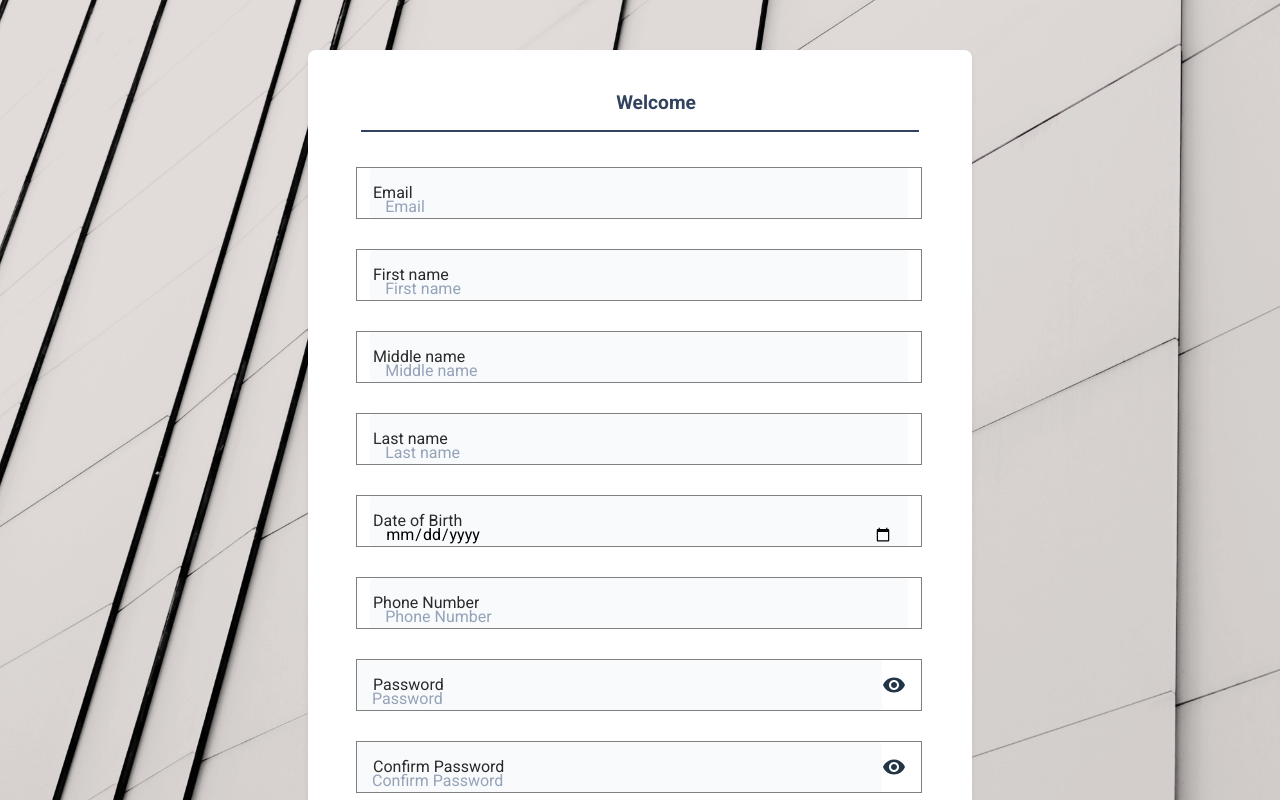
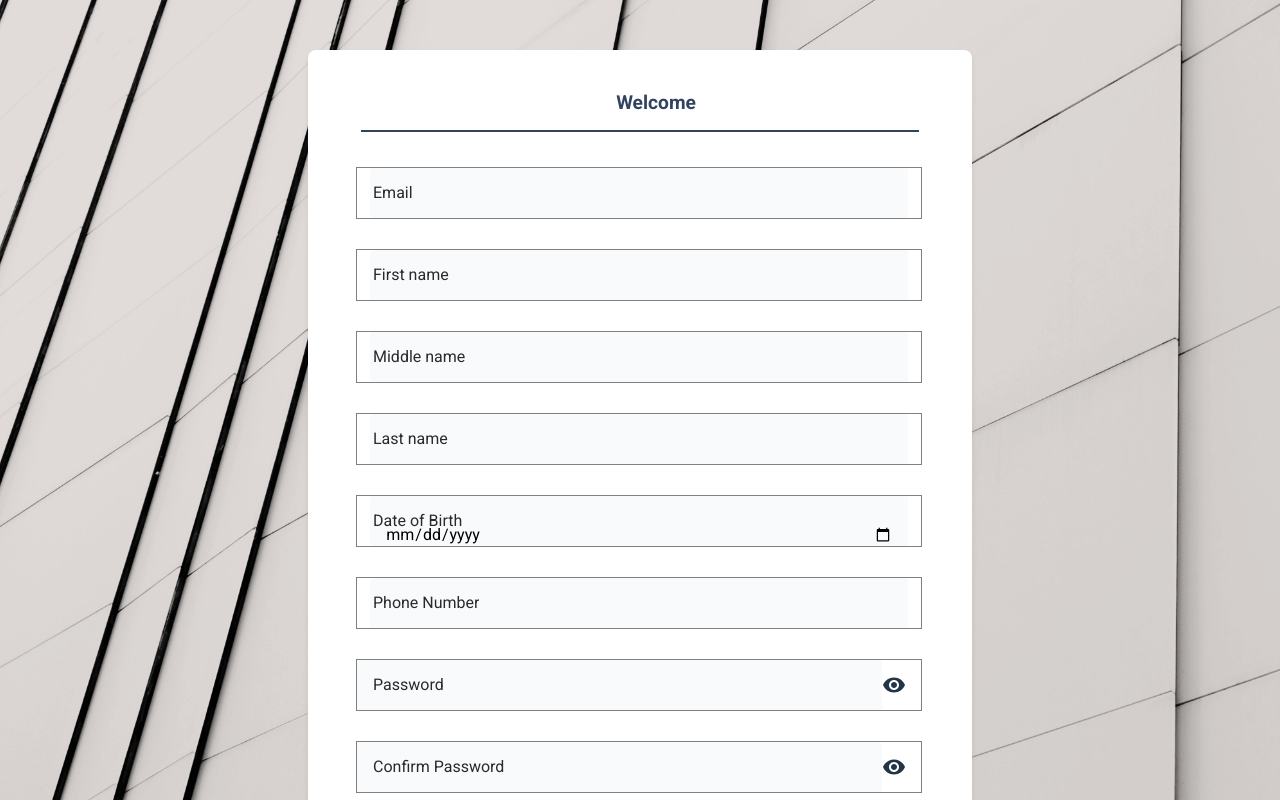
Before and after one commit to MalachyCode/Explore-bank-app, a React (Vite) app in the folder UI/: page /signup in a window 1280 px wide. Built offline with nearby package versions, Linux system fonts and the light colour scheme; no server answers.

Commit message:
Updating signup page to suit new form input by removing placeholders

```diff
--- a/UI/src/pages/SignupPage/SignupPage.tsx
+++ b/UI/src/pages/SignupPage/SignupPage.tsx
@@ -26,7 +26,7 @@ const SignupPage = () => {
       id: 'mail',
       name: 'email',
       type: 'email',
-      placeholder: 'Email',
+      // placeholder: 'Email',
       errorMessage: 'Enter a valid email address',
       label: 'Email',
       required: true,
@@ -35,7 +35,7 @@ const SignupPage = () => {
       id: 'first-name',
       name: 'firstName',
       type: 'text',
-      placeholder: 'First name',
+      // placeholder: 'First name',
       errorMessage: `First name should be between 3 to 20 characters and shouldn't include any special character`,
       label: 'First name',
       pattern: '^[A-Za-z0-9]{3,20}$',
@@ -45,7 +45,7 @@ const SignupPage = () => {
       id: 'middle-name',
       name: 'middleName',
       type: 'text',
-      placeholder: 'Middle name',
+      // placeholder: 'Middle name',
       errorMessage: `Middle name should be between 3 to 20 characters and shouldn't include any special character`,
       pattern: '^[A-Za-z0-9]{3,20}$',
       label: 'Middle name',
@@ -54,7 +54,7 @@ const SignupPage = () => {
       id: 'last-name',
       name: 'lastName',
       type: 'text',
-      placeholder: 'Last name',
+      // placeholder: 'Last name',
       errorMessage: `Last name should be between 3 to 20 characters and shouldn't include any special character`,
       pattern: '^[A-Za-z0-9]{3,20}$',
       label: 'Last name',
@@ -64,7 +64,7 @@ const SignupPage = () => {
       id: 'DOB',
       name: 'dateOfBirth',
       type: 'date',
-      placeholder: 'Date of Birth',
+      // placeholder: 'Date of Birth',
       label: 'Date of Birth',
       required: true,
     },
@@ -72,7 +72,7 @@ const SignupPage = () => {
       id: 'phone-number',
       name: 'phoneNumber',
       type: 'text',
-      placeholder: 'Phone Number',
+      // placeholder: 'Phone Number',
       errorMessage: `Phone number should be 11 numbers and shouldn't include any letters`,
       pattern: '^[0-9]{11}$',
       label: 'Phone Number',
@@ -82,7 +82,7 @@ const SignupPage = () => {
       id: 'password',
       name: 'password',
       type: 'password',
-      placeholder: 'Password',
+      // placeholder: 'Password',
       errorMessage:
         'Password should be between 8 - 20 characters and include 1 letter, 1 number and 1 special character',
       label: 'Password',
@@ -93,7 +93,7 @@ const SignupPage = () => {
       id: 'confirm-password',
       name: 'confirmPassword',
       type: 'password',
-      placeholder: 'Confirm Password',
+      // placeholder: 'Confirm Password',
       errorMessage: `Passwords don't match`,
       label: 'Confirm Password',
       pattern: values.password,
```
